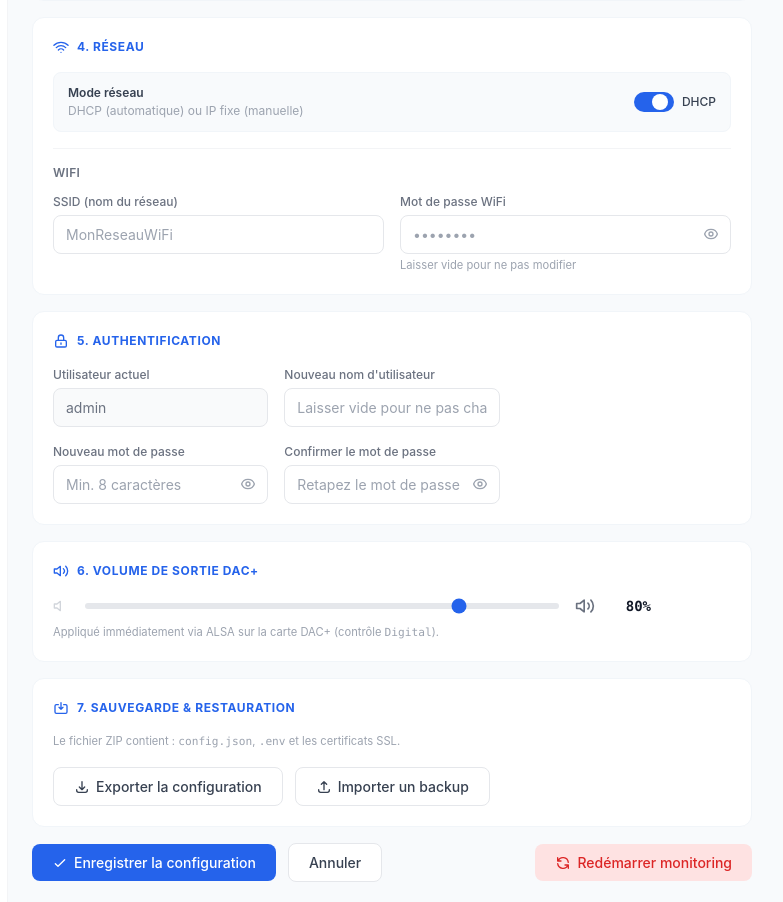
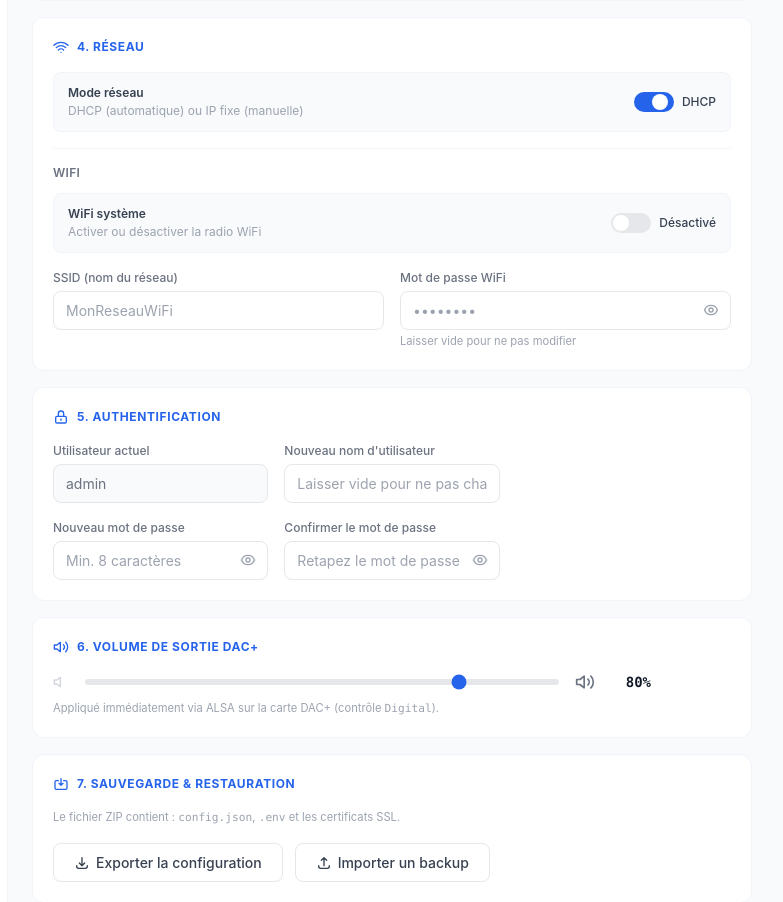
Before and after one commit to LyonelB/fm-monitor, a Flask app: template templates/config.html in a window 1280 px wide. Shown: the part 1091-1993 px from the top of the page, without its empty margins (248-1031 px from the left). Run offline with Flask 3, Linux system fonts and the light colour scheme; the template is opened without the code that fills it, so the values that code supplies are empty; some libraries are stand-ins or nearby versions.

Commit message:
feat: toggle WiFi système dans config, masquage SSID/password si WiFi désactivé

```diff
--- a/app.py
+++ b/app.py
@@ -807,6 +807,38 @@ def select_source():
         logger.error(f"Erreur select-source : {e}")
         return jsonify({'status': 'error', 'message': str(e)}), 500
 
+
+@app.route('/api/wifi/status')
+@auth.login_required
+def wifi_status():
+    """Retourne l'état du WiFi système"""
+    try:
+        result = subprocess.run(['nmcli', 'radio', 'wifi'],
+            capture_output=True, text=True, timeout=5)
+        enabled = result.stdout.strip() == 'enabled'
+        return jsonify({'enabled': enabled})
+    except Exception as e:
+        return jsonify({'error': str(e)}), 500
+
+@app.route('/api/wifi/toggle', methods=['POST'])
+@auth.login_required
+@csrf.exempt
+def wifi_toggle():
+    """Active ou désactive le WiFi système"""
+    try:
+        data = request.get_json()
+        enable = data.get('enable', True)
+        action = 'on' if enable else 'off'
+        result = subprocess.run(['sudo', 'nmcli', 'radio', 'wifi', action],
+            capture_output=True, text=True, timeout=5)
+        if result.returncode == 0:
+            logger.info(f"WiFi {'activé' if enable else 'désactivé'}")
+            return jsonify({'status': 'success', 'enabled': enable})
+        else:
+            return jsonify({'status': 'error', 'message': result.stderr.strip()}), 500
+    except Exception as e:
+        return jsonify({'status': 'error', 'message': str(e)}), 500
+
 # Démarrage du monitor (exécuté aussi bien par Gunicorn que par python app.py)
 try:
     cleanup_orphan_records()
--- a/templates/config.html
+++ b/templates/config.html
@@ -251,7 +251,18 @@
 
       <div class="border-t border-gray-100 pt-4">
         <div class="text-xs font-semibold text-gray-500 uppercase tracking-wide mb-3">WiFi</div>
-        <div class="grid grid-cols-2 gap-4">
+        <div class="toggle-wrap mb-4">
+          <div>
+            <div class="text-xs font-semibold text-gray-700">WiFi système</div>
+            <div class="text-xs text-gray-400 mt-0.5">Activer ou désactiver la radio WiFi</div>
+          </div>
+          <label class="relative inline-flex items-center cursor-pointer">
+            <input type="checkbox" id="wifi-toggle" class="sr-only peer">
+            <div class="w-10 h-5 bg-gray-200 rounded-full peer peer-checked:bg-blue-600 peer-checked:after:translate-x-full after:content-[''] after:absolute after:top-0.5 after:left-0.5 after:bg-white after:rounded-full after:h-4 after:w-4 after:transition-all"></div>
+            <span class="ml-2 text-xs font-medium text-gray-700" id="wifi-toggle-label">Chargement...</span>
+          </label>
+        </div>
+        <div id="wifi-credentials" class="grid grid-cols-2 gap-4">
           <div>
             <div class="field-label">SSID (nom du réseau)</div>
             <input type="text" id="wifi-ssid" class="field-input" placeholder="MonReseauWiFi">
@@ -754,6 +765,59 @@
   }
 
   // ═══════════════════════════════════════════════
+
+  // ── WiFi Toggle ────────────────────────────────────────────
+  async function loadWifiStatus() {
+    try {
+      const resp = await fetch('/api/wifi/status', {credentials: 'include'});
+      const data = await resp.json();
+      const toggle = document.getElementById('wifi-toggle');
+      const label  = document.getElementById('wifi-toggle-label');
+      if (toggle && label) {
+        toggle.checked = data.enabled;
+        label.textContent = data.enabled ? 'Activé' : 'Désactivé';
+      }
+    } catch(e) {
+      const label = document.getElementById('wifi-toggle-label');
+      if (label) label.textContent = 'Indisponible';
+    }
+  }
+
+  document.addEventListener('DOMContentLoaded', () => {
+    loadWifiStatus();
+    const toggle = document.getElementById('wifi-toggle');
+    if (toggle) {
+      toggle.addEventListener('change', async () => {
+        const enable = toggle.checked;
+        const label  = document.getElementById('wifi-toggle-label');
+        try {
+          const csrfResp = await fetch('/api/csrf-token', {credentials: 'include'});
+          const { csrf_token } = await csrfResp.json();
+          const resp = await fetch('/api/wifi/toggle', {
+            method: 'POST',
+            credentials: 'include',
+            headers: {'Content-Type': 'application/json', 'X-CSRFToken': csrf_token},
+            body: JSON.stringify({enable})
+          });
+          const data = await resp.json();
+          if (data.status === 'success') {
+            label.textContent = enable ? 'Activé' : 'Désactivé';
+            const creds = document.getElementById('wifi-credentials');
+            if (creds) creds.style.display = enable ? '' : 'none';
+            showToast('WiFi ' + (enable ? 'activé' : 'désactivé'), 'success');
+          } else {
+            toggle.checked = !enable;
+            label.textContent = !enable ? 'Activé' : 'Désactivé';
+            showToast('Erreur WiFi : ' + data.message, 'error');
+          }
+        } catch(e) {
+          toggle.checked = !enable;
+          showToast('Erreur WiFi : ' + e.message, 'error');
+        }
+      });
+    }
+  });
+
   // INIT
   // ═══════════════════════════════════════════════
   loadConfig();
```
